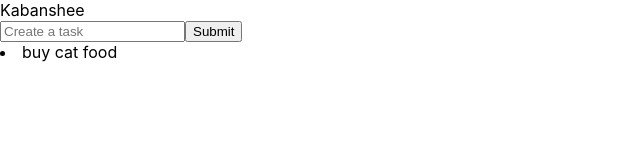
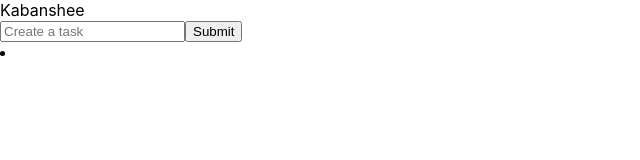
Before and after one commit to aprilkrg/kaban-board, a React (Create React App) app in the folder kabanshee/: page / in a window 1280 px wide. Shown: the top 160 px of the page, without its empty margins (0-640 px from the left). Built offline with nearby package versions, Linux system fonts and the light colour scheme; the HTML template or start-up script is replaced by a standard one.

Commit message:
ShowText as a child of TakeText will display everything in TakeText's submittedText array as a list item. next, map over the array instead of putting it in one li

```diff
--- a/kabanshee/src/App.js
+++ b/kabanshee/src/App.js
@@ -9,7 +9,7 @@ function App() {
         Kabanshee
       </header>
         <TakeText text="Create a task" />
-        <ShowText task="buy cat food"/>
+        {/* <ShowText task="buy cat food"/> */}
     </div>
   );
 }
--- a/kabanshee/src/ShowText/ShowText.js
+++ b/kabanshee/src/ShowText/ShowText.js
@@ -15,10 +15,9 @@ class ShowText extends React.Component {
     render() {
         return (
             <header className="ShowText-header">
-                {/* <TakeText /> */}
                 <li>
                     {this.props.task}
-                    {this.props.submittedText}
+                    {/* {this.props.submittedText} */}
                 </li>
             </header>
         )
--- a/kabanshee/src/TakeText/TakeText.js
+++ b/kabanshee/src/TakeText/TakeText.js
@@ -32,7 +32,7 @@ class TakeText extends React.Component {
                     </input>
                     <input type="submit" value="Submit" ></input>
                 </form>
-                {/* <ShowText task={this.state.submittedText}/> */}
+                <ShowText task={this.state.submittedText}/>
             </header>
         );
     }
```
